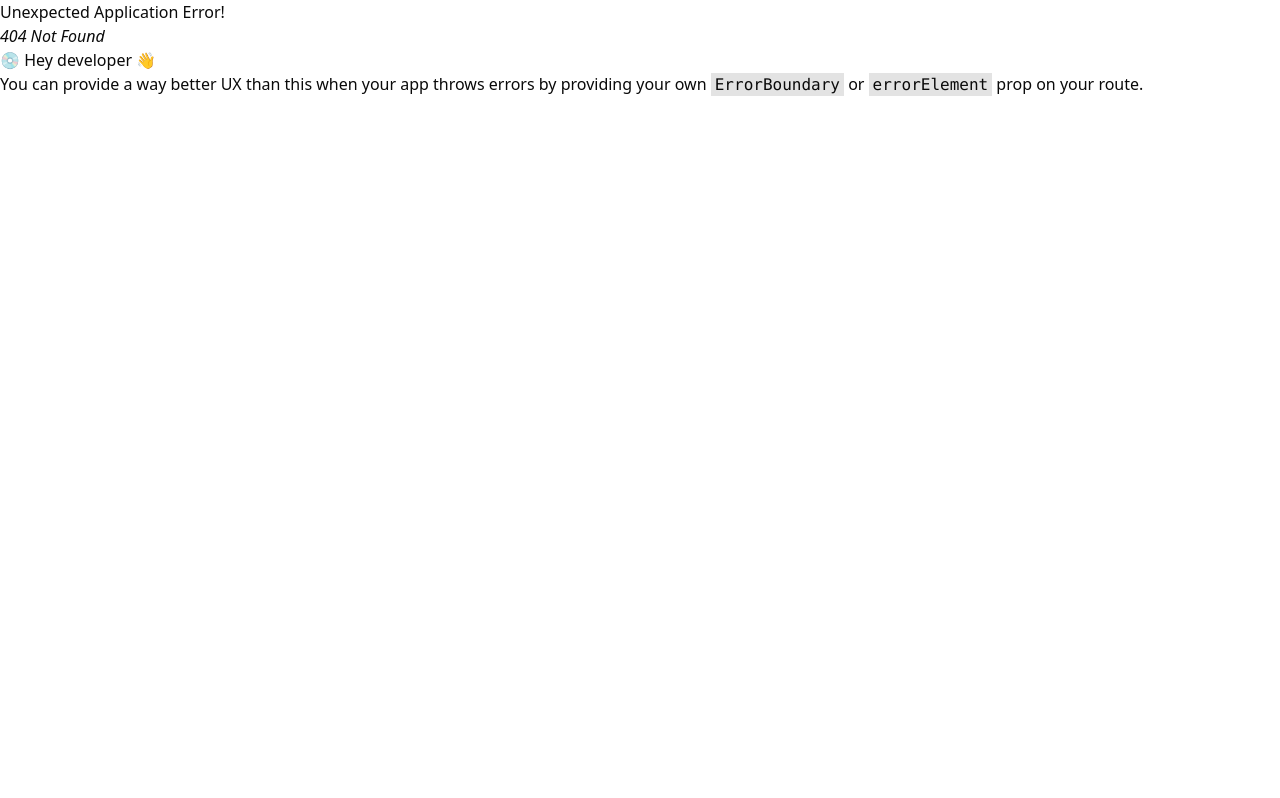
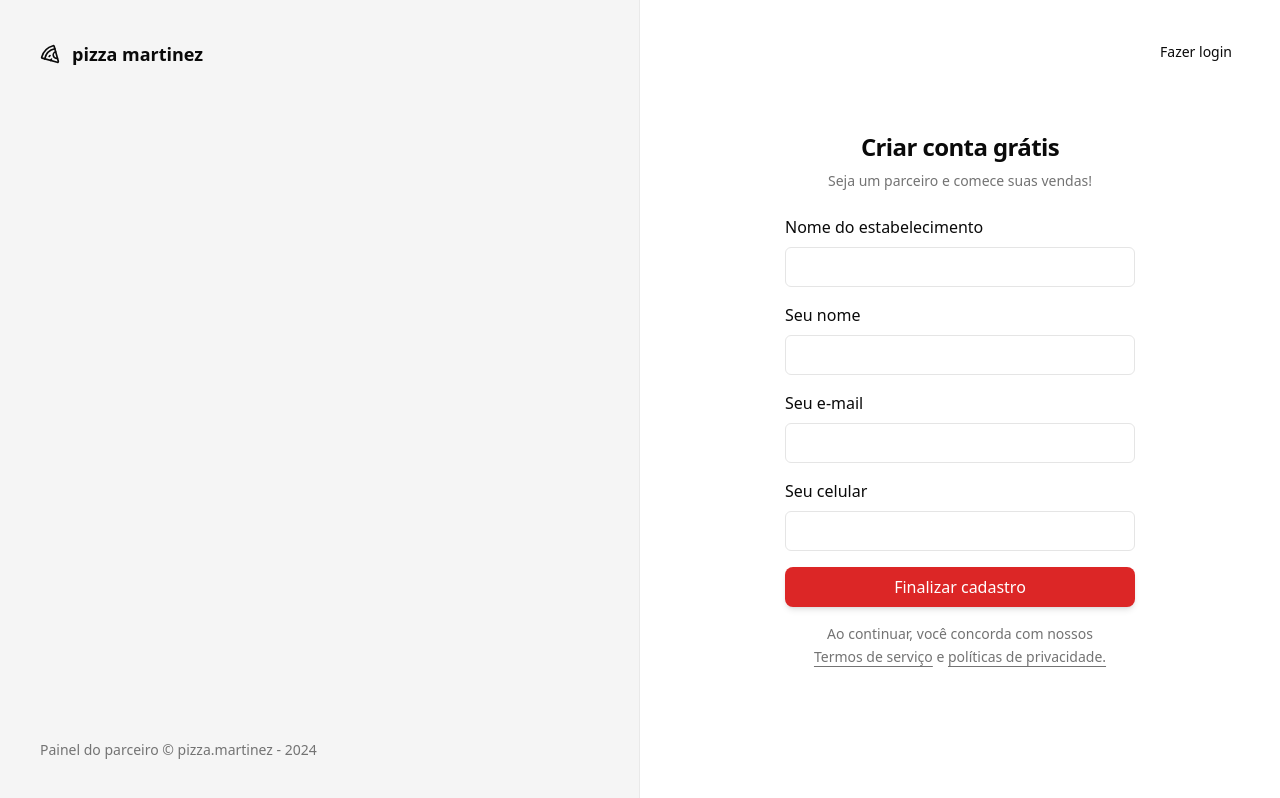
Before and after one commit to Martinezkill/Pizza-Martinez, a React (Vite) app: page /sign-up in a window 1280 px wide. Before the commit this address had no page. Built offline with nearby package versions, Linux system fonts and the light colour scheme.

Commit message:
Page: Restaurant Registration and App Layout with Header

```diff
--- a/src/App.tsx
+++ b/src/App.tsx
@@ -2,11 +2,13 @@ import { RouterProvider } from "react-router-dom";
 
 import { router } from "./routes";
 import { Helmet, HelmetProvider } from "react-helmet-async";
+import { Toaster } from "sonner";
 
 export function App() {
   return (
     <HelmetProvider>
       <Helmet titleTemplate="%s | Pizza Martinez" />
+      <Toaster richColors />
       <RouterProvider router={router} />
     </HelmetProvider>
   );
--- /dev/null
+++ b/src/components/header.tsx
@@ -0,0 +1,26 @@
+import { Separator } from "@radix-ui/react-separator";
+import { Home, Pizza, UtensilsCrossed } from "lucide-react";
+import { NavLink } from "./nav-link";
+
+export function Header() {
+  return (
+    <div className="border-b">
+      <div className="flex h-16 items-center gap-6 px-6">
+        <Pizza className="h-6 w-6" />
+
+        <Separator orientation="vertical" className="h-6" />
+
+        <nav className="flex items-center space-x-4 lg:space-x-6">
+          <NavLink to="/">
+            <Home className="h-4 w-4" />
+            Início
+          </NavLink>
+          <NavLink to="/orders">
+            <UtensilsCrossed className="h-4 w-4" />
+            Pedidos
+          </NavLink>
+        </nav>
+      </div>
+    </div>
+  );
+}
--- /dev/null
+++ b/src/components/nav-link.tsx
@@ -0,0 +1,14 @@
+import { Link, LinkProps, useLocation } from "react-router-dom";
+
+export type NavLinkProps = LinkProps;
+
+export function NavLink(props: NavLinkProps) {
+  const { pathname } = useLocation();
+  return (
+    <Link
+      data-current={pathname === props.to}
+      className="flex items-center gap-1.5 text-sm font-medium text-muted-foreground hover:text-foreground data-[current=true]:text-foreground"
+      {...props}
+    />
+  );
+}
--- /dev/null
+++ b/src/components/ui/separator.tsx
@@ -0,0 +1,29 @@
+import * as React from "react"
+import * as SeparatorPrimitive from "@radix-ui/react-separator"
+
+import { cn } from "@/lib/utils"
+
+const Separator = React.forwardRef<
+  React.ElementRef<typeof SeparatorPrimitive.Root>,
+  React.ComponentPropsWithoutRef<typeof SeparatorPrimitive.Root>
+>(
+  (
+    { className, orientation = "horizontal", decorative = true, ...props },
+    ref
+  ) => (
+    <SeparatorPrimitive.Root
+      ref={ref}
+      decorative={decorative}
+      orientation={orientation}
+      className={cn(
+        "shrink-0 bg-border",
+        orientation === "horizontal" ? "h-[1px] w-full" : "h-full w-[1px]",
+        className
+      )}
+      {...props}
+    />
+  )
+)
+Separator.displayName = SeparatorPrimitive.Root.displayName
+
+export { Separator }
--- a/src/pages/_layouts/app.tsx
+++ b/src/pages/_layouts/app.tsx
@@ -1,13 +1,14 @@
+import { Header } from "@/components/header";
 import { Outlet } from "react-router-dom";
 
 export function AppLayout() {
-    return (
-        <div>
-            <h1>Cabecalho</h1>
+  return (
+    <div className="flex min-h-screen flex-col antialiased">
+      <Header/>
 
-            <div>
-                <Outlet />
-            </div>
-        </div>
-    )
+      <div className="flex flex-1 flex-col gap-4 p-8 pt-6">
+        <Outlet />
+      </div>
+    </div>
+  );
 }
--- a/src/pages/_layouts/auth.tsx
+++ b/src/pages/_layouts/auth.tsx
@@ -3,7 +3,7 @@ import { Pizza } from "lucide-react";
 
 export function AuthLayout() {
   return (
-    <div className="grid min-h-screen grid-cols-2">
+    <div className="grid min-h-screen grid-cols-2 antialiased">
       {/* Coluna esquerda */}
       <div className="flex flex-col justify-between border-r border-foreground/5 bg-muted p-10 text-muted-foreground">
         {/* Cabeçalho */}
@@ -19,9 +19,9 @@ export function AuthLayout() {
       </div>
 
       {/* Coluna direita */}
-      <div className="bg-white flex items-center justify-center">
+      <div className="relative flex items-center justify-center bg-white">
         <Outlet />
       </div>
     </div>
-  )
+  );
 }
--- a/src/pages/auth/sign-in.tsx
+++ b/src/pages/auth/sign-in.tsx
@@ -1,28 +1,73 @@
 import { Input } from "@/components/ui/input";
 import { Helmet } from "react-helmet-async";
+import { useForm } from "react-hook-form";
+import { z } from "zod";
+import { toast } from "sonner";
+import { Link } from "react-router-dom";
+import { Button } from "@/components/ui/button";
+
+const SignInForm = z.object({
+  email: z.string().email(),
+});
+
+type SignInForm = z.infer<typeof SignInForm>;
 
 export function SignIn() {
+  const {
+    register,
+    handleSubmit,
+    formState: { isSubmitting },
+  } = useForm<SignInForm>();
+
+  async function handleSignIn(data: SignInForm) {
+    try {
+      console.log(data);
+      await new Promise((resolve) => setTimeout(resolve, 2000));
+
+      toast.success("Enviamos um linkl de autenticação para seu e-mail.", {
+        action: {
+          label: "Reenviar",
+          onClick: () => handleSignIn(data),
+        },
+      });
+    } catch {
+      toast.error("Credenciais inválidas");
+    }
+  }
+  //Aqui estou aguardadno uma promise que eu criei, e ela vai ser resolvida depois de 2 segundos(Quando ela for chamada faz com que o sistema aguarde 2 segundos).
+
   return (
     <>
       <Helmet title="Login" />
       <div className="p-8">
-        <div className="w-[350px] flex flex-col justify-center gap-6">
+        <Button variant="ghost" asChild className="absolute right-8 top-8">
+          <Link to="/sign-up">Novo estabelecimento</Link>
+        </Button>
+        <div className="flex w-[350px] flex-col justify-center gap-6">
           <div className="flex flex-col gap-2 text-center">
             <h1 className="text-2xl font-semibold tracking-tight">
               Acessar painel
-              </h1>
-            <p className="text-sm text-muted-foreground">Acompanhe suas vendas pelo painel do parceiro! </p>
+            </h1>
+            <p className="text-sm text-muted-foreground">
+              Acompanhe suas vendas pelo painel do parceiro!{" "}
+            </p>
           </div>
 
-          <form className="space-y-4">
+          <form onSubmit={handleSubmit(handleSignIn)} className="space-y-4">
             <div className="space-y-2">
               <label htmlFor="email">Seu e-mail</label>
-              <Input id="email" type="email"/>
+              <Input id="email" type="email" {...register("email")} />
             </div>
-            <button className="w-full" type="submit">Acessar painel</button>
+            <button
+              disabled={isSubmitting}
+              className="w-full rounded-lg bg-red-600 px-4 py-2 text-white shadow-md transition-colors hover:bg-red-700 focus:outline-none focus:ring-2 focus:ring-red-400 focus:ring-offset-2"
+              type="submit"
+            >
+              Acessar painel
+            </button>
           </form>
         </div>
       </div>
     </>
-  )
+  );
 }
--- /dev/null
+++ b/src/pages/auth/sign-up.tsx
@@ -0,0 +1,105 @@
+import { Input } from "@/components/ui/input";
+import { Helmet } from "react-helmet-async";
+import { useForm } from "react-hook-form";
+import { z } from "zod";
+import { toast } from "sonner";
+import { Link, useNavigate } from "react-router-dom";
+import { Button } from "@/components/ui/button";
+
+export const SignUpForm = z.object({
+  restaurantName: z.string(),
+  managerName:z.string(),
+  phone: z.string(),
+  email: z.string().email(),
+});
+
+type SignUpForm = z.infer<typeof SignUpForm>;
+
+export function SignUp() {
+  const navigate = useNavigate()
+
+  const {
+    register,
+    handleSubmit,
+    formState: { isSubmitting },
+  } = useForm<SignUpForm>();
+
+  async function handleSignIn(data: SignUpForm) {
+    try {
+
+      await new Promise((resolve) => setTimeout(resolve, 2000));
+
+      toast.success("Restaurante cadastrado com sucesso.", {
+        action: {
+          label: "Login",
+          onClick: () => navigate('/sign-in'),
+        },
+      });
+    } catch {
+      toast.error("Erro ao cadastrar restaurante");
+    }
+  }
+  //Aqui estou aguardadno uma promise que eu criei, e ela vai ser resolvida depois de 2 segundos(Quando ela for chamada faz com que o sistema aguarde 2 segundos).
+
+  return (
+    <>
+      <Helmet title="Cadastro" />
+      <div className="p-8">
+      <Button variant="ghost" asChild className="absolute right-8 top-8">
+          <Link to="/sign-in">Fazer login</Link>
+        </Button>
+        <div className="flex w-[350px] flex-col justify-center gap-6">
+          <div className="flex flex-col gap-2 text-center">
+            <h1 className="text-2xl font-semibold tracking-tight">
+              Criar conta grátis
+            </h1>
+            <p className="text-sm text-muted-foreground">
+              Seja um parceiro e comece suas vendas!
+            </p>
+          </div>
+
+          <form onSubmit={handleSubmit(handleSignIn)} className="space-y-4">
+            <div className="space-y-2">
+              <label htmlFor="restaurantName">Nome do estabelecimento</label>
+              <Input id="restaurantName" type="text" {...register("restaurantName")} />
+            </div>
+
+            <div className="space-y-2">
+              <label htmlFor="managerName">Seu nome</label>
+              <Input id="managerName" type="text" {...register("managerName")} />
+            </div>
+
+            <div className="space-y-2">
+              <label htmlFor="email">Seu e-mail</label>
+              <Input id="email" type="email" {...register("email")} />
+            </div>
+
+            <div className="space-y-2">
+              <label htmlFor="phone">Seu celular</label>
+              <Input id="phone" type="tel" {...register("phone")} />
+            </div>
+
+            <button
+              disabled={isSubmitting}
+              className="w-full rounded-lg bg-red-600 px-4 py-2 text-white shadow-md transition-colors hover:bg-red-700 focus:outline-none focus:ring-2 focus:ring-red-400 focus:ring-offset-2"
+              type="submit"
+            >
+              Finalizar cadastro
+            </button>
+
+            <p className="px-6 text-center text-sm leading-relaxed text-muted-foreground">
+              Ao continuar, você concorda com nossos{' '}
+              <a className="underline underline-offset-4"href="">
+                Termos de serviço
+                </a> {' '}
+                  e {' '}
+                <a className="underline underline-offset-4"href="">
+                  políticas de privacidade.
+                </a>
+            </p>
+          </form>
+        </div>
+      </div>
+    </>
+  );
+}
```
Also changed, not shown: package.json (+6 -1 lines), src/routes.tsx (+6 -2 lines), 1 other file (tests, documents, lock files or other folders).
